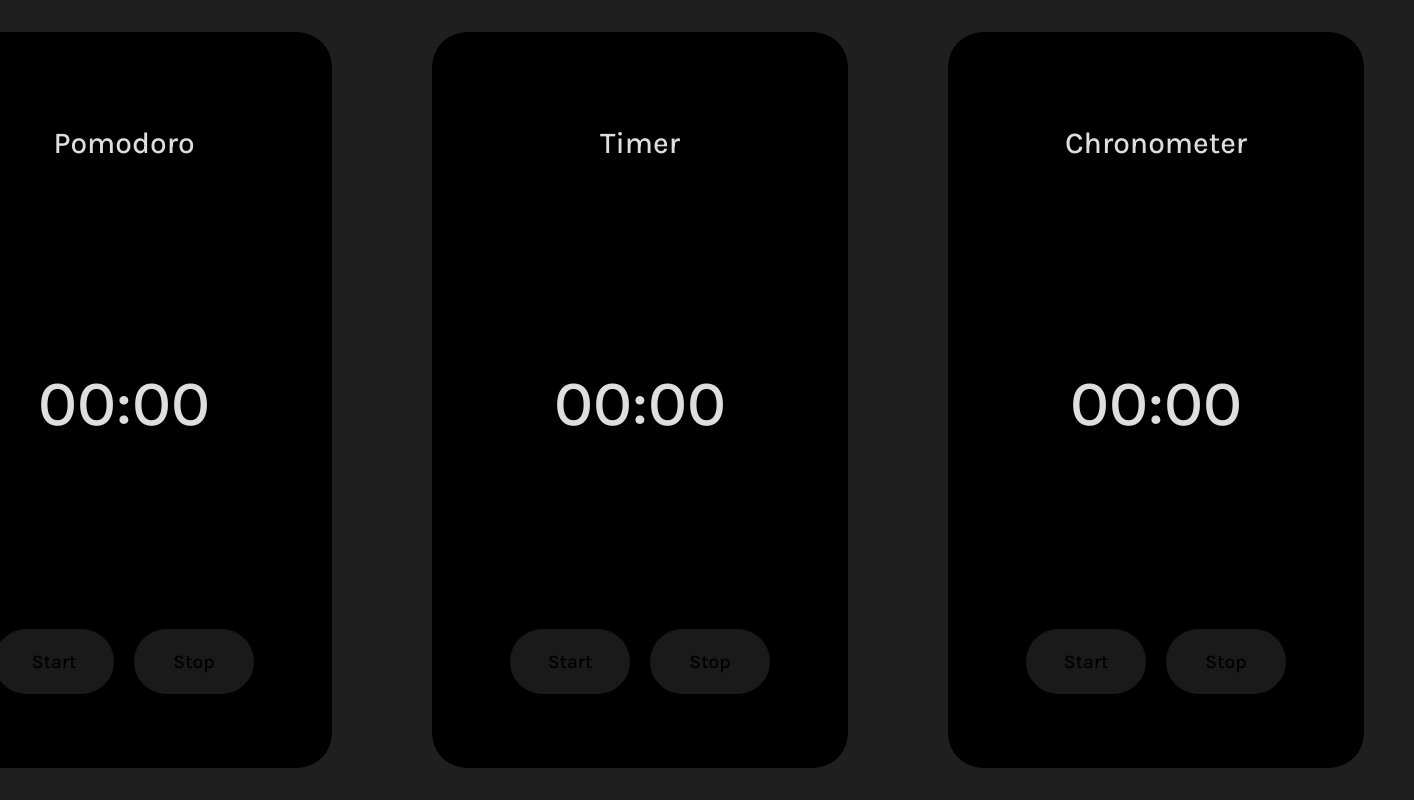
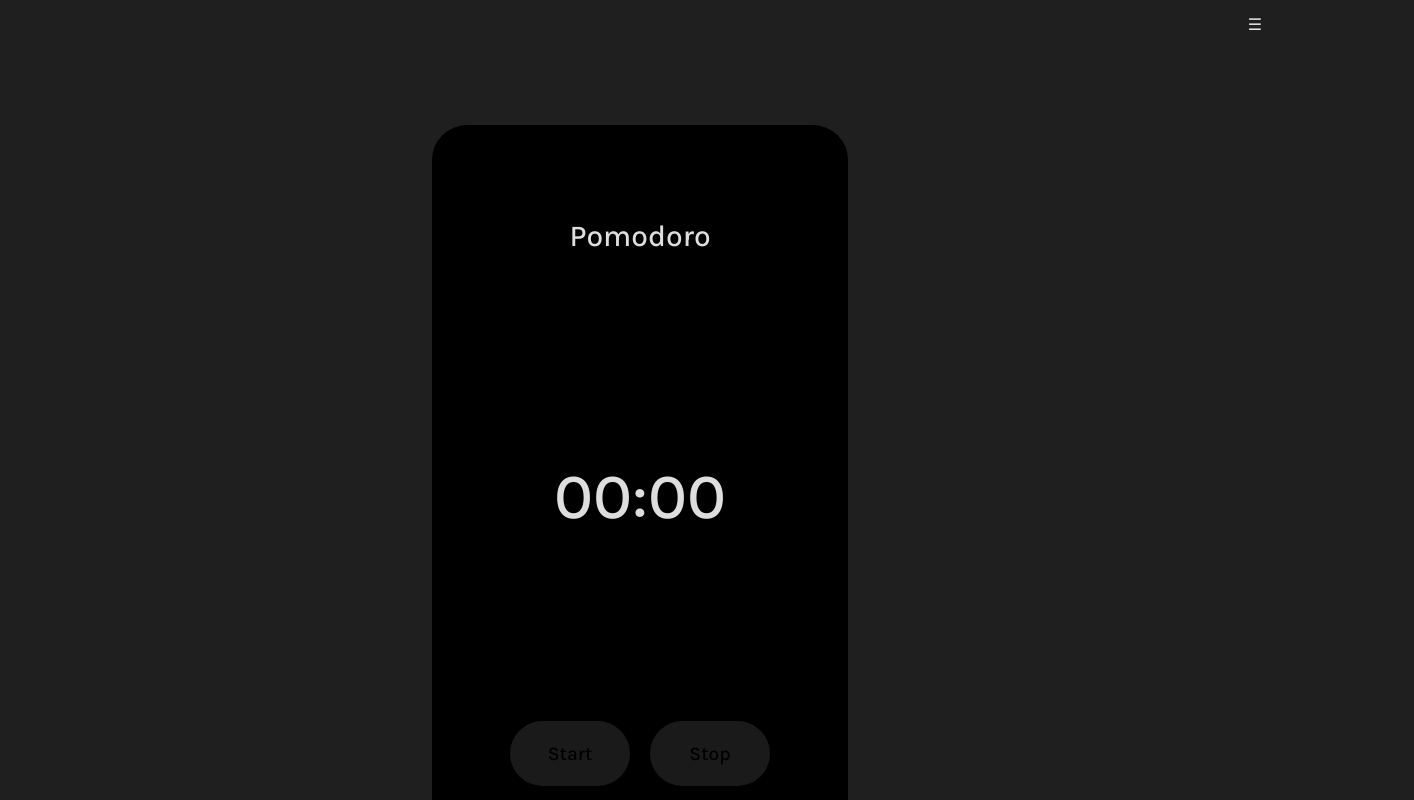
Before and after one commit to V-Viruzz/pomodoro, a React (Vite) app: page / in a window 1280 px wide. Shown: the top 800 px of the page, 1414 px wide, since content can reach past the window. Built offline with nearby package versions, Linux system fonts and the light colour scheme.

Commit message:
setting agregado

```diff
--- a/src/App.css
+++ b/src/App.css
@@ -1,19 +1,73 @@
 #root {
-  max-width: 1280px;
-  margin: 0 auto;
   text-align: center;
+  user-select: none;
+  width: 100%;
+  /* width: 100vw;
+  height: 100vh; */
 }
-.container-app {
-  min-width: 100vh;
+
+.App {
+
   display: flex;
   flex-direction: column;
+  justify-content: space-between;
   align-items: center;
-  justify-content: center;
+  height: 100vh;
 }
+
 .container-time {
   display: flex;
+  width: 100%;
+  justify-content: space-evenly;
 }
 
 .time .invisible {
   display: none;
 }
+
+.container-header {
+  /* background-color: black; */
+  width: 100%;
+  height: 50px;
+  display: flex;
+  flex-direction: row-reverse;
+  align-items: center;
+}
+
+.button-setting {
+  height: 50px;
+  width: 50px;
+  display: flex;
+  align-items: center;
+  justify-content: center;
+
+}
+
+@media (max-width: 1320px) {
+  .container-time {
+    display: flex;
+    flex-direction: column;
+    align-content: center;
+    flex-wrap: wrap;
+    /* gap: 50px; */
+    height: 166em;
+    /* margin-top: 0px; */
+    justify-content: space-around;
+
+  }
+
+  .App {
+    height: 100%;
+  }
+}
+
+@media (max-width: 800px) {
+  body {
+    background-color: black;
+    transition: background-color 1.5s ease-out;
+  }
+
+  body::-webkit-scrollbar {
+    display: none;
+  }
+}
--- a/src/App.jsx
+++ b/src/App.jsx
@@ -1,22 +1,39 @@
-import { useEffect } from 'react'
+import { useEffect, useState } from 'react'
 import Time from './components/Time'
+import Setting from './components/Setting'
 import './App.css'
 
 function App () {
+  const [classToggle, setClassToggle] = useState(true)
+
+  const handleClassToggle = () => setClassToggle(!classToggle)
+
   useEffect(() => {
-    Notification.requestPermission()
-    // .then((response) => console.log("respuesta", response));
+    window.Notification.requestPermission()
+    // .then((response) => console.log('respuesta', response))
   }, [])
 
   return (
     <div className='App'>
-      <main className='container-app'>
-        <div className='container-time'>
-          <Time title='Pomodoro' type='pomo' />
-          <Time title='Timer' type='timer' />
-          <Time title='Chronometer' type='chrono' />
+
+      <header className='container-header'>
+        <div
+          className='button-setting'
+          onClick={handleClassToggle}
+        >☰
         </div>
-      </main>
+      </header>
+
+      <div className='container-time'>
+        <Time title='Pomodoro' type='pomo' />
+        <Time title='Timer' type='timer' />
+        <Time title='Chronometer' type='chrono' />
+      </div>
+
+      <footer className='container-header' />
+
+      <Setting classToggle={classToggle} handleClassToggle={handleClassToggle} />
+
     </div>
   )
 }
--- /dev/null
+++ b/src/components/Setting.jsx
@@ -0,0 +1,48 @@
+import { useState } from 'react'
+import './Style/Setting.css'
+
+function Setting ({ classToggle, handleClassToggle }) {
+  const [valueInput, setValueInput] = useState(window.localStorage.getItem('restPomo'))
+
+  const updateTextInput = (event) => {
+    const value = event.target.value
+    window.localStorage.setItem('restPomo', value)
+    setValueInput(value)
+  }
+  return (
+
+    <div className={`container-setting ${classToggle ? '' : 'invisible'}`}>
+      <div className='setting'>
+
+        <div className='title-setting'>
+          <div />
+          <h4>Setting</h4>
+          <div className='button-close' onClick={handleClassToggle}>×</div>
+        </div>
+
+        <div className='main-setting'>
+          <div className='section-setting'>
+            <div className='button-section'>general</div>
+            <div className='button-section'>acerca de</div>
+          </div>
+
+          <div className='body-setting'>
+            <div className='body-item'>
+
+              <div>Rest duration</div>
+
+              <div className='input-range'>
+                <input type='range' value={valueInput} name='rangeInput' min='0' max='60' onChange={updateTextInput} />
+                <div className='valueInput'>{valueInput} min</div>
+              </div>
+
+            </div>
+          </div>
+
+        </div>
+      </div>
+    </div>
+  )
+}
+
+export default Setting
--- a/src/components/Style/InputTime.css
+++ b/src/components/Style/InputTime.css
@@ -74,3 +74,7 @@ input::placeholder {
   /* color: rgb(255, 0, 0) !important; */
   background-color: #272727;
 }
+
+:where(.css-ixblex).ant-picker-dropdown .ant-picker-panel-container {
+  background-color: #161616;
+}
--- /dev/null
+++ b/src/components/Style/Setting.css
@@ -0,0 +1,131 @@
+.invisible {
+  display: flex;
+}
+
+
+.container-setting {
+  display: none;
+  flex-direction: column;
+  justify-content: center;
+  align-items: center;
+
+  background-color: rgba(0, 0, 0, 0.383);
+  position: fixed;
+  width: 100%;
+  height: 100%;
+  text-align: initial;
+}
+
+.invisible {
+  display: flex;
+}
+
+.setting {
+  display: flex;
+  flex-direction: column;
+  background-color: rgb(33, 33, 33);
+  width: 40rem;
+  height: 31rem;
+  border-radius: 10px;
+  /* padding: 30px; */
+  /* top: 0; */
+  /* justify-content: space-evenly; */
+  /* font-size: 40px; */
+}
+
+.title-setting {
+  display: flex;
+  height: 40px;
+  align-items: center;
+  justify-content: space-between;
+}
+
+.title-setting h4 {
+  margin: 0;
+}
+
+.title-setting .button-close {
+  width: 40px;
+  height: 40px;
+  display: flex;
+  align-items: center;
+  justify-content: center;
+  font-size: 20px;
+}
+
+.main-setting {
+  height: 100%;
+  display: flex;
+  justify-content: space-evenly;
+
+}
+
+.section-setting {
+  display: flex;
+  flex-direction: column;
+  padding: 40px 0;
+  width: 150px;
+  gap: 10px;
+}
+
+.body-setting {
+  width: 350px;
+  padding: 40px 20px;
+  display: flex;
+  flex-direction: column;
+}
+
+.body-setting .body-item {
+  display: flex;
+  flex-direction: row;
+  justify-content: space-between;
+}
+
+.body-setting .input-range {
+  display: flex;
+}
+
+.body-item .valueInput {
+  display: flex;
+  width: 65px;
+  justify-content: center;
+}
+
+input[type=range] {
+  background-color: rgb(33, 33, 33);
+  /* height: 38px; */
+  -webkit-appearance: none;
+}
+
+
+input[type=range]:focus {
+  outline: none;
+}
+
+input[type=range]::-webkit-slider-runnable-track {
+  width: 100%;
+  height: 4px;
+  cursor: pointer;
+  animate: 0.2s;
+  /* box-shadow: 1px 1px 1px #000000; */
+  background: #0080ca;
+  border-radius: 10px;
+  /* border: 1px solid #000000; */
+}
+
+input[type=range]::-webkit-slider-thumb {
+  -webkit-appearance: none;
+  /* box-shadow: 1px 1px 1px #000000; */
+  /* border: 1px solid #000000; */
+  height: 13px;
+  width: 13px;
+  border-radius: 50%;
+  background: #FFFFFF;
+  cursor: pointer;
+  margin-top: -4px;
+
+}
+
+input[type=range]:focus::-webkit-slider-runnable-track {
+  background: #3071A9;
+}
--- a/src/components/Style/Time.css
+++ b/src/components/Style/Time.css
@@ -1,7 +1,7 @@
 .time {
   height: 46rem;
   width: 26rem;
-  margin: 0px 50px;
+  /* margin: 0px 50px; */
   background-color: black;
   border-radius: 35px;
   display: flex;
@@ -13,6 +13,7 @@
   font-size: 4em;
   font-family: 'Karla', sans-serif;
 }
+
 .title h2 {
   font-size: 30px;
 }
--- a/src/hooks/useTimer.js
+++ b/src/hooks/useTimer.js
@@ -4,14 +4,15 @@ import notification from '../utils/notification'
 
 const useTimer = ({ type = 0 } = {}) => {
   const [time, setTime] = useState('00:00')
+  const restTime = useRef('0')
   const intervalRef = useRef()
+  restTime.current = window.localStorage.getItem('restPomo') * 60000
 
   const Start = useCallback(({ time, toggleReset }) => {
     let dateNow = new Date().getSeconds()
     let timeMillis = convertToMil(time)
     let breakTime = true
 
-    console.log(toggleReset)
     if (!toggleReset) {
       timeMillis = 0
       setTime(formatStringTime(timeMillis))
@@ -35,10 +36,9 @@ const useTimer = ({ type = 0 } = {}) => {
     // let dateNow = new Date().getSeconds()
 
     intervalRef.current = setInterval(() => {
-      console.log(intervalRef.current)
       // Condicion para Pomodoro
       if (timeMillis <= 0 && breakTime && type === 'pomo') {
-        timeMillis = 5000 + 1000
+        timeMillis = restTime.current + 1000
         breakTime = false
         notification('start')
       } else if (timeMillis <= 0 && !breakTime && type === 'pomo') {
--- a/src/index.css
+++ b/src/index.css
@@ -20,7 +20,8 @@
 body {
   margin: 0;
   display: flex;
-  place-items: center;
-  min-width: 320px;
-  min-height: 100vh;
+  /* place-items: center; */
+  justify-content: center;
+  align-items: center;
+  overflow-x: hidden;
 }
--- a/vite.config.js
+++ b/vite.config.js
@@ -3,5 +3,8 @@ import react from '@vitejs/plugin-react'
 
 // https://vitejs.dev/config/
 export default defineConfig({
-  plugins: [react()]
+  plugins: [react()],
+  server: {
+    port: 3000
+  }
 })
```
Also changed, not shown: index.html (+4 -4 lines).
